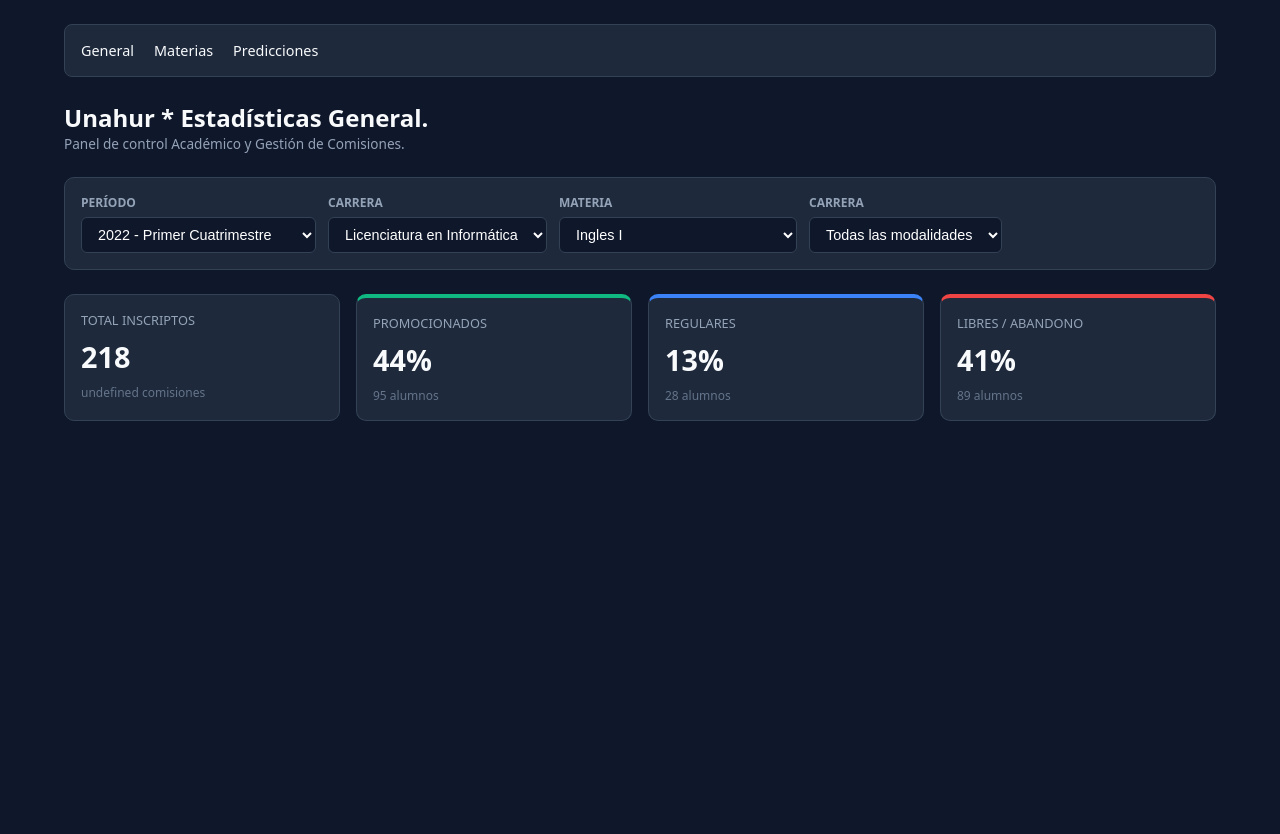
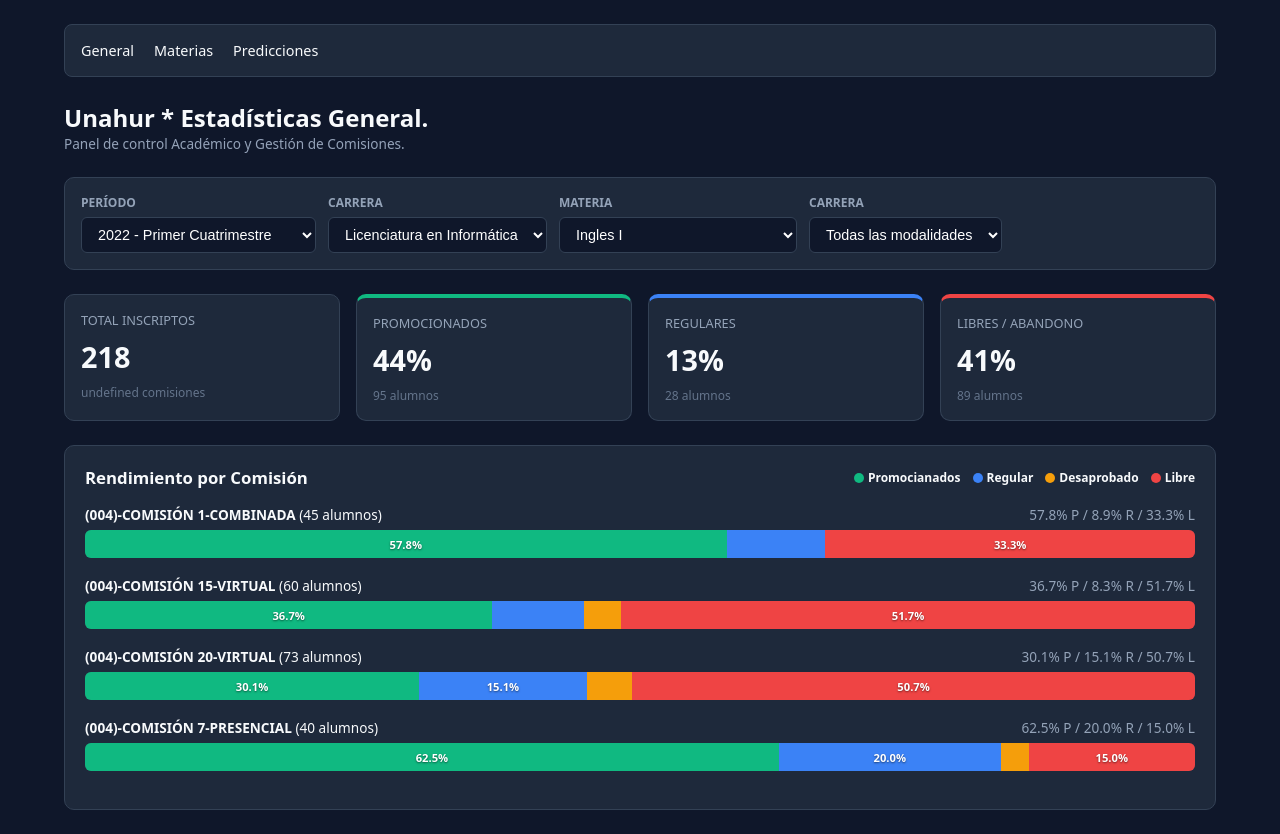
Before and after one commit to HurData-UNaHur/hurdata-pip-frontend, a React (Vite) app: page / in a window 1280 px wide. Before the commit the page ends 800 px from the top, so only its background shows below. Built offline with nearby package versions, Linux system fonts and the light colour scheme.

Commit message:
StackedBarChart dinámico

```diff
--- /dev/null
+++ b/src/components/StackedBarChart.jsx
@@ -0,0 +1,78 @@
+// src/components/StackedBarChart.jsx
+import styles from './StackedBarChart.module.css';
+
+function StackedBarChart({ comisiones }) {
+  return (
+    <div className={styles.panel}>
+      <div className={styles.panelTitle}>
+        <span>Rendimiento por Comisión</span>
+        <div className={styles.legend}>
+          <span className={styles.legendItem}>
+            <i className={styles.dot} style={{ background: '#10b981' }}></i> Promocianados
+          </span>
+          <span className={styles.legendItem}>
+            <i className={styles.dot} style={{ background: '#3b82f6' }}></i> Regular
+          </span>
+          <span className={styles.legendItem}>
+            <i className={styles.dot} style={{ background: '#f59e0b' }}></i> Desaprobado
+          </span>
+          <span className={styles.legendItem}>
+            <i className={styles.dot} style={{ background: '#ef4444' }}></i> Libre
+          </span>
+        </div>
+      </div>
+
+      {comisiones.map((c, index) => {
+        const pctPromo = ((c.promo / c.total) * 100).toFixed(1); // Cantidad de decimales: 1
+        const pctReg = ((c.reg / c.total) * 100).toFixed(1);
+        const pctDesap = ((c.desap / c.total) * 100).toFixed(1);
+        const pctLibre = ((c.libre / c.total) * 100).toFixed(1);
+
+        return (
+          <div key={index} className={styles.comisionItem}>
+            <div className={styles.comisionHeader}>
+              <span>
+                <strong>{c.nombre}</strong> ({c.total} alumnos)
+              </span>
+              <span style={{ color: '#94a3b8' }}>
+                {pctPromo}% P / {pctReg}% R / {pctLibre}% L
+              </span>
+            </div>
+            <div className={styles.stackedBar}>
+              <div
+                className={styles.barSeg}
+                style={{ width: `${pctPromo}%`, background: '#10b981' }}
+                title={`Promo: ${c.promo}`}
+              >
+                {pctPromo > 10 ? `${pctPromo}%` : ''}
+              </div>
+              <div
+                className={styles.barSeg}
+                style={{ width: `${pctReg}%`, background: '#3b82f6' }}
+                title={`Regulares: ${c.reg}`}
+              >
+                {pctReg > 10 ? `${pctReg}%` : ''}
+              </div>
+              <div
+                className={styles.barSeg}
+                style={{ width: `${pctDesap}%`, background: '#f59e0b' }}
+                title={`Desaprobados: ${c.desap}`}
+              >
+                {pctDesap > 10 ? `${pctDesap}%` : ''}
+              </div>
+              <div
+                className={styles.barSeg}
+                style={{ width: `${pctLibre}%`, background: '#ef4444' }}
+                title={`Libres: ${c.libre}`}
+              >
+                {pctLibre > 10 ? `${pctLibre}%` : ''}
+              </div>
+            </div>
+          </div>
+        );
+      })}
+    </div>
+  );
+}
+
+export default StackedBarChart;
--- /dev/null
+++ b/src/components/StackedBarChart.module.css
@@ -0,0 +1,66 @@
+.panel {
+    background-color: #1e293b;
+    border: 1px solid #334155;
+  border-radius: 10px;
+  padding: 20px;
+}
+
+.panelTitle {
+  font-size: 1.05rem;
+  font-weight: 600;
+  margin-bottom: 16px;
+  display: flex;
+  justify-content: space-between;
+  align-items: center;
+}
+
+.legend {
+  display: flex;
+  gap: 12px;
+  font-size: 0.75rem;
+}
+
+.legendItem {
+  display: flex;
+  align-items: center;
+  gap: 4px;
+}
+
+.dot {
+  width: 10px;
+  height: 10px;
+  border-radius: 50%;
+  display: inline-block;
+}
+
+.comisionItem {
+  margin-bottom: 18px;
+}
+
+.comisionHeader {
+  display: flex;
+  justify-content: space-between;
+  font-size: 0.85rem;
+  margin-bottom: 6px;
+}
+
+.stackedBar {
+  height: 28px;
+  width: 100%;
+  border-radius: 6px;
+  overflow: hidden;
+  display: flex;
+  background-color: #334155;
+}
+
+.barSeg {
+  height: 100%;
+  transition: width 0.3s ease;
+  display: flex;
+  align-items: center;
+  justify-content: center;
+  font-size: 0.7rem;
+  font-weight: bold;
+  color: #ffffff;
+  text-shadow: 0 1px 2px rgba(0, 0, 0, 0.5);
+}
--- a/src/pages/Dashboard.jsx
+++ b/src/pages/Dashboard.jsx
@@ -1,7 +1,7 @@
 import { useState } from 'react';
 import KpiCard from '../components/KpiCard';
 import Filters from '../components/Filters';
-
+import StackedBarChart from '../components/StackedBarChart';
 
 // Mock representativo del SIU Guaraní (HTML original).
 const DATA_MOCK = {
@@ -92,7 +92,11 @@
                     colorBorde="#ef4444"
                 />
             </section>
+            <main style={{ marginTop: '24px' }}>
+                <StackedBarChart comisiones={comisiones} />
+            </main>
         </div>
+
     );
 }
 
```
